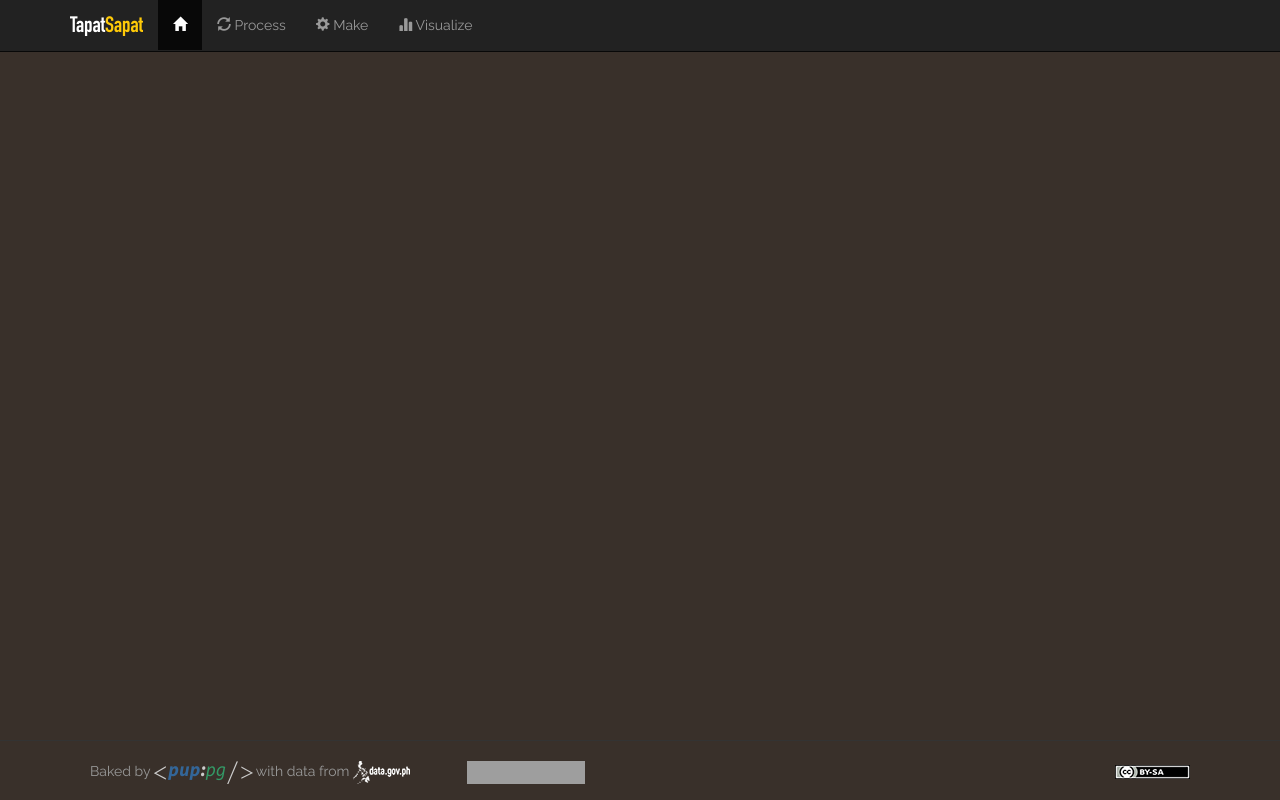
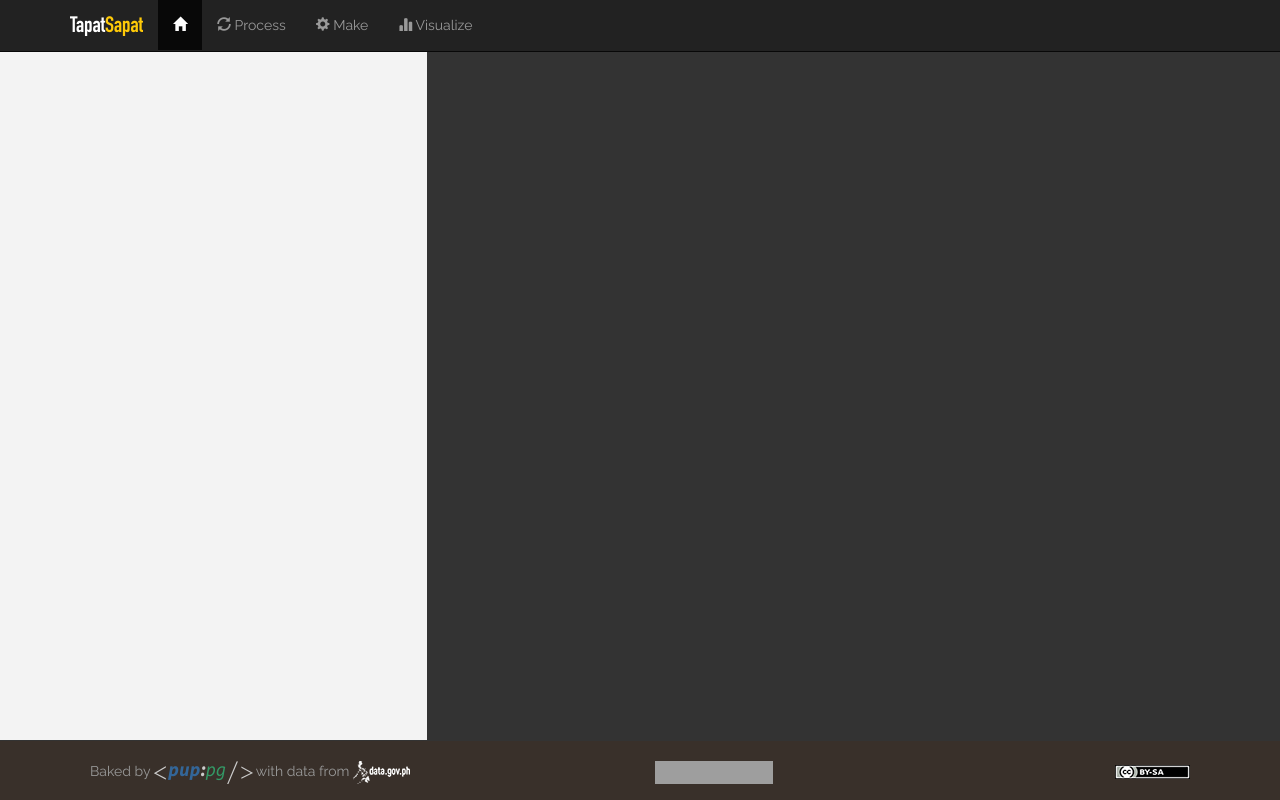
Before and after one commit to awkwardusername/tapatatsapat, a CakePHP app: the page made by app/View/Pages/visualize.ctp in a window 1280 px wide. Run offline with PHP 8.4 and a stand-in for CakePHP, Linux system fonts and the light colour scheme; the template is opened without the code that fills it, so the values that code supplies are empty; some libraries are stand-ins or nearby versions; grey boxes are pictures that could not be loaded.

Commit message:
err, i'm working on them all. hahaha

```diff
--- a/app/Controller/AppController.php
+++ b/app/Controller/AppController.php
@@ -40,4 +40,5 @@ class AppController extends Controller {
 		'Form' => array('className' => 'BoostCake.BoostCakeForm'),
 		'Paginator' => array('className' => 'BoostCake.BoostCakePaginator'),
 	);*/
+	public $API_KEY = '527b1d7a5e13db3c5f490b9a';
 }
--- a/app/View/Layouts/default.ctp
+++ b/app/View/Layouts/default.ctp
@@ -57,18 +57,29 @@
 </div>
 <div id="footer">
 	<div class="container">
-		<div class="row credit">
-			<div class="col-lg-4"><p class="text-muted">Baked
-					by <?php echo $this->Html->image('PUP-PG_23px.png', [ 'url' => 'https://www.facebook.com/PupProgrammingGuild' ]) ?>
-					with data from <?php echo $this->Html->image('data.gov.ph-logo-mini.png', [ 'url' => 'http://data.gov.ph','style' => 'vertical-align:middle;' ]); ?></p>
+		<div class="row credit hidden-xs">
+			<div class="col-sm-6"><p class="text-muted">Baked by <?php echo $this->Html->image('PUP-PG_23px.png', [ 'url' => 'https://www.facebook.com/PupProgrammingGuild', 'id' => 'pup-progguild' ]) ?> with data from <?php echo $this->Html->image('data.gov.ph-logo-mini.png', [ 'url' => 'http://data.gov.ph','style' => 'vertical-align:middle;' ]); ?></p>
 			</div>
-			<div class="col-lg-4">
+			<div class="col-sm-3">
 				<p class="text-muted">
 					<iframe src="http://ghbtns.com/github-btn.html?user=awkwardusername&repo=tapatatsapat&type=watch&count=true" height="23" width="118" frameborder="0" scrolling="0" style="width:118px; height: 23px;" allowTransparency="true" class="hidden-xs"></iframe>
 				</p>
 			</div>
-			<div class="col-lg-4"><p class="text-muted" id="somestuff"><?php echo $this->Html->image('by-sa-mini.png', [ 'url' => 'http://creativecommons.org/licenses/by-sa/3.0/ph/deed.en_US', 'style' => '']) ?></p>
+			<div class="col-sm-3"><p class="text-muted" id="somestuff"><?php echo $this->Html->image('by-sa-mini.png', [ 'url' => 'http://creativecommons.org/licenses/by-sa/3.0/ph/deed.en_US', 'style' => '']) ?></p>
+			</div>
+		</div>
+		<div class="small-footer visible-xs">
+			<div class="row">
+				<div class="col-xs-4 container">
 
+					<?php echo $this->Html->image('PUP-PG_23px.png', [ 'url' => 'https://www.facebook.com/PupProgrammingGuild', 'id' => 'pup-progguild' ]) ?>
+				</div>
+				<div class="col-xs-4 container">
+					<?php echo $this->Html->image('data.gov.ph-logo-mini.png', [ 'url' => 'http://data.gov.ph' ]) ?>
+				</div>
+				<div class="col-xs-4 container">
+					<?php echo $this->Html->image('by-sa-mini.png', [ 'url' => 'http://creativecommons.org/licenses/by-sa/3.0/ph/deed.en_US']) ?>
+				</div>
 			</div>
 		</div>
 	</div>
--- a/app/View/Pages/visualize.ctp
+++ b/app/View/Pages/visualize.ctp
@@ -1,7 +1,12 @@
 <?php
-/**
- * Created by PhpStorm.
- * User: hoshi~
- * Date: 11/16/13
- * Time: 11:14 AM
- */
+	echo $this->Html->css('visualize', null, ['inline' => 'false']);
+?>
+
+<div class="row visualizer">
+	<div class="col-sm-4 sidebar">
+
+	</div>
+	<div class="col-sm-8 viewport">
+
+	</div>
+</div>
--- a/app/webroot/css/main.css
+++ b/app/webroot/css/main.css
@@ -231,6 +231,10 @@ code {
         margin-left: auto;
         margin-right: auto;
     }
+
+    .small-footer {
+        padding-top: 20px;
+    }
 }
 
 @media (max-width: 480px) {
@@ -258,4 +262,10 @@ code {
     #appCarousel #make-ur-own .app-image {
         padding-top: 20px;
     }
+
+    .small-footer {
+        padding-top: 20px;
+    }
+
+
 }
--- /dev/null
+++ b/app/webroot/css/visualize.css
@@ -0,0 +1,21 @@
+.visualizer {
+    position: absolute;
+    display: block;
+    top: 0;
+    left: 0;
+    height: 100%;
+    width: 100%;
+    padding: 50px 0 60px 0;
+    margin: 0;
+}
+
+.visualizer .sidebar {
+    background: #f3f3f3;
+    height: 100%;
+}
+
+.visualizer .viewport {
+    background: #333333;
+    height: 100%;
+    padding: 0;
+}
```
Also changed, not shown: app/View/Pages/process.ctp (+4 -17 lines), app/webroot/css/process.css (added, +9 -0 lines), app/webroot/js/visualize.js (added, +7 -0 lines).
